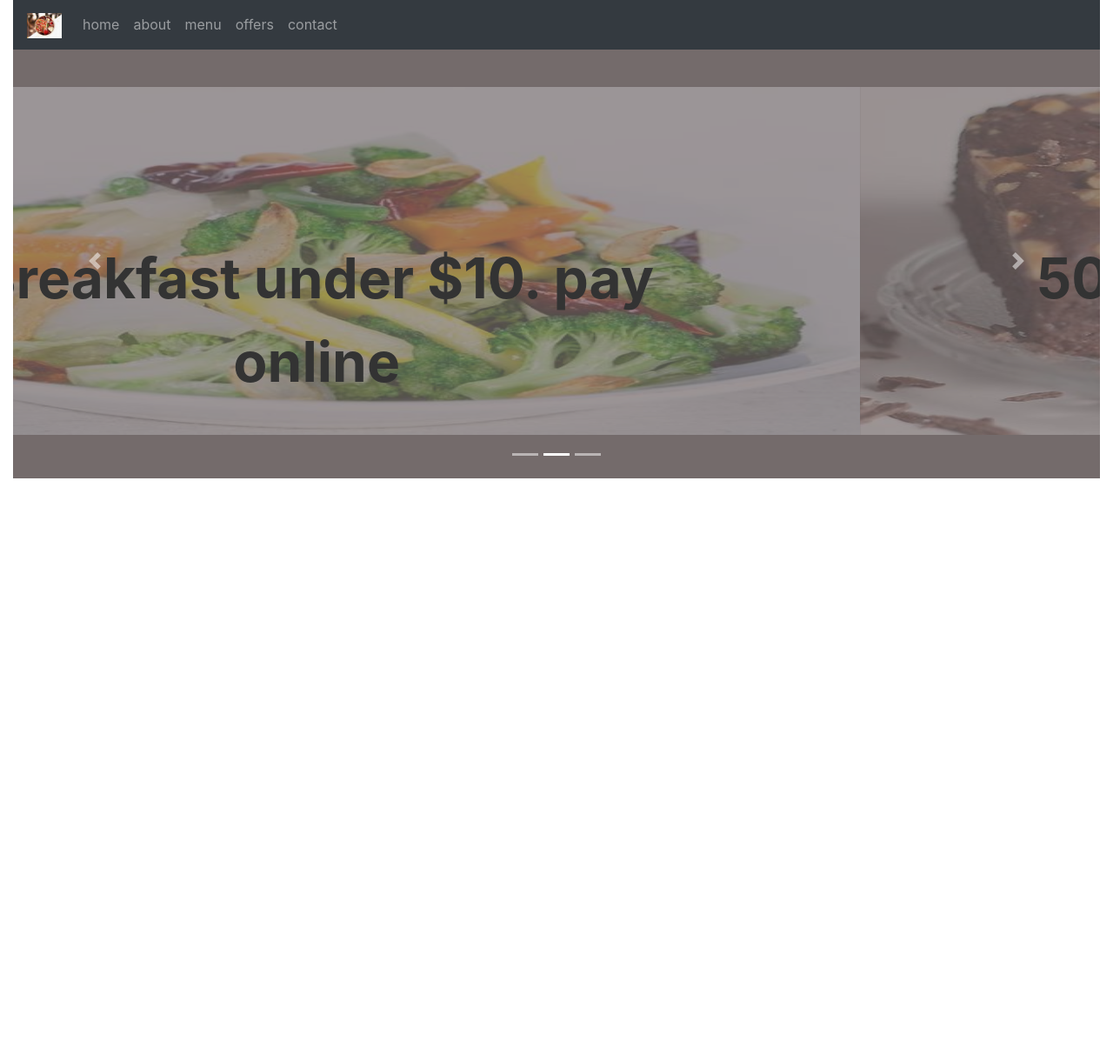
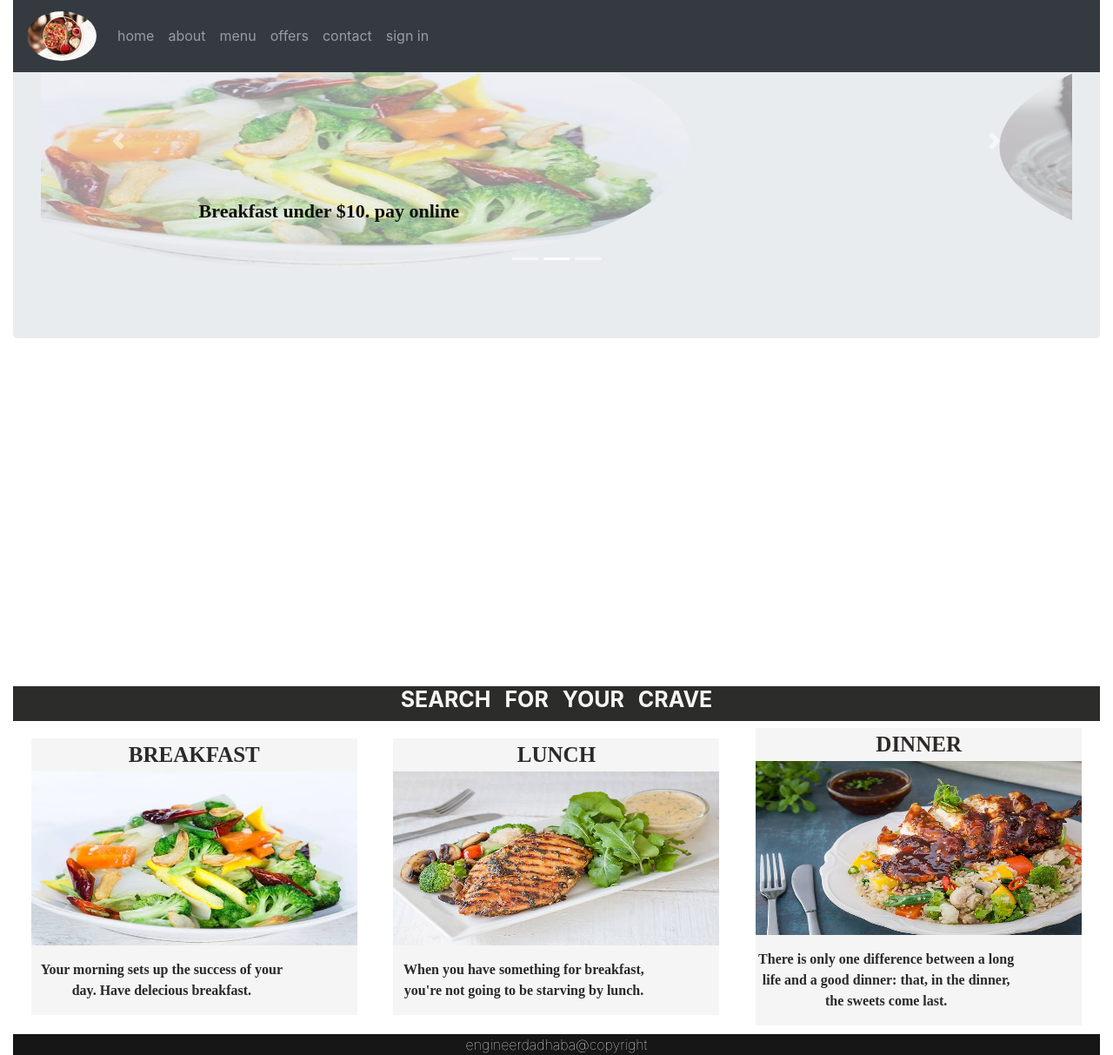
Before and after one commit to madhuprya/bootstrap, a plain HTML site: page index.html in a window 1280 px wide. Shown: the whole page at 87% size. Before the commit the page ends 800 px from the top, so only its background shows below. Drawn offline with nearby package versions, Linux system fonts and the light colour scheme.

Commit message:
bootstrap page

```diff
--- a/css/bootstyle.css
+++ b/css/bootstyle.css
@@ -4,22 +4,101 @@ header.container-fluid {
     max-width: 100%;
 }
 .carousel-inner img {
-    width: 100%;
-    height: 400px;
-    margin-top: 50px;
-    opacity: 0.3;
+    width: 70%;
+    height: 280px;
+    margin-top: 30px;
+    opacity: 0.4;
 }
 .carousel{
+
     max-width:100%;
-    height: 500px;
-    margin-top: 50px;
-    background-color:rgb(116, 107, 107);
+    height: auto;
+    margin-top: -65px;
+
+}
+.carousel-control-prev , .carousel-control-next{
+    margin:auto;
 }
 .carousel-caption{
-    color: #333;
-    font-size: 4em;
+    color: rgb(15, 15, 14);
+    text-align: center;
     font-weight: bold;
-    padding: 0;
+    font-family: 'Arizonia';
+    font-size: 22px;
+    line-height: 20px;
+  }
+
+.jumbotron{
+    height: auto;;
+    width: 100%;
+
+}
+.responsive{
+    width:50%;
+    height: 200px
+ }
+ .category
+{
+    width:100%;
+    background-color: white;
+    height:400px;
+    margin-top: 400px;
+}
+.flex-container
+{
+    display:flex;
+    margin:auto;
+}
+.flex-container p{
+    display:flex;
+    direction:row-reverse;
+}
+.category div{
+    width:30%;
+    height:80%;
+    background-color:whitesmoke;
+    margin:auto;
+}
+.category img{
+    margin-left:0;
+    width:100%;
+}
+.category dd{
+    width: 80%;
     text-align: center;
-    margin-top: -350px;
+    color:rgb(43, 41, 41);
+    font-size:100%;
+    font-family: 'Times New Roman', Times, serif;
+    font-weight: bolder;
 }
+.lunch , .bft , .dinner {
+    font-family: 'Times New Roman', Times, serif;
+    color:rgb(44, 41, 40);
+
+    font-weight: bold;
+    text-align: center;
+    font-size: 25px;
+
+}
+h3,h4{
+    text-align:center;
+    background-color: rgb(44, 44, 43);
+    color: rgb(248, 245, 245);
+    font-size: 25px;
+    font-weight: bolder;
+    height:40px;
+    word-spacing: 10px;
+
+
+ }
+footer{
+    height: auto;
+    width: 100%;
+    background-color: rgb(22, 22, 22);
+    color: white;
+    font-weight: 100;
+}
+
+@media screen and (min-width:700px){
+
+}
--- a/index.html
+++ b/index.html
@@ -11,6 +11,8 @@
          <!--google fonts-->
          <link href="https://fonts.googleapis.com/css?family=Indie+Flower" rel="stylesheet">
          <link href="https://fonts.googleapis.com/css?family=Dosis" rel="stylesheet">
+         <link rel="stylesheet" type="text/css" media="screen" href="css/style.css" />
+
          <!--social links-->
       <!--  <link rel="stylesheet" href="https://maxcdn.bootstrapcdn.com/bootstrap/4.0.0/css/bootstrap.min.css" integrity="sha384-Gn5384xqQ1aoWXA+058RXPxPg6fy4IWvTNh0E263XmFcJlSAwiGgFAW/dAiS6JXm" crossorigin="anonymous">
        -->
@@ -24,21 +26,31 @@
 
     <body class="container-fluid">
         <header class="container-fluid fixed-top">
-            <nav class="navbar navbar-expand-sm bg-dark navbar-dark ">
-                <a class="navbar-brand" href="#">
-                    <img src="image/logo.png" alt="logo" style="width:40px;">
+
+
+            <nav class="navbar navbar-expand-sm bg-dark navbar-dark">
+                    <button class="navbar-toggler" type="button" data-toggle="collapse" data-target="#collapsibleNavbar">
+                            <span class="navbar-toggler-icon"></span>
+                    </button>
+                    <a class="navbar-brand"  href="#">
+                            <img src="image/logo.png" class="rounded-circle" alt="logo" style="width:80px;">
                     </a>
+                <div class="collapse navbar-collapse" id="collapsibleNavbar">
                 <ul class="navbar-nav">
                     <li class="nav-item"><a class="nav-link" href="#">home</a></li>
                     <li class="nav-item"><a class="nav-link" href="#">about</a></li>
                     <li class="nav-item"><a class="nav-link" href="#">menu</a></li>
-                    <li class="nav-item"><a class="nav-link" href="#">offers</a></li>
+                    <li class="nav-item"><a class="nav-link " href="#">offers</a></li>
                     <li class="nav-item"><a class="nav-link" href="#">contact</a></li>
                 </ul>
+                <ul class="navbar-nav">
+                    <li class="nav-item"><a class="nav-link" href="#">sign in</a></li>
+                </ul>
+                </div>
             </nav>
         </header>
-
-        <main id="offers" class="carousel slide" data-ride="carousel">
+        <div class="jumbotron text-center" style="margin-bottom:0">
+            <main id="offers" class="carousel slide justify-content-center " data-ride="carousel">
 
                     <ul class="carousel-indicators">
                         <li data-target="#offers" data-slide-to="0" class="active"></li>
@@ -48,19 +60,19 @@
 
                     <div class="carousel-inner">
                         <figure class="carousel-item active">
-                    <img src="image/bft.jpg" alt="bft" class="responsive">
+                        <img src="image/bft.jpg" alt="bft" class="rounded-circle responsive">
                         <figcaption class="carousel-caption">
-                    <p>Breakfast under $10. pay online</p>
+                        <p >Breakfast under $10. pay online</p>
                         </figcaption>
                         </figure>
                         <figure class="carousel-item">
-                    <img src="image/chocowalnut.jpg" alt="chocowalnut" class="responsive">
+                        <img src="image/chocowalnut.jpg" alt="chocowalnut" class=" rounded-circle responsive">
                         <figcaption class="carousel-caption">
-                        <p>50% discount on desert on paytm</p>
+                            <p >50% discount on desert on paytm</p>
                         </figcaption>
                         </figure>
                         <figure class="carousel-item">
-                    <img src="image/lunch.jpg" alt="lunch" class="responsive">
+                        <img src="image/lunch.jpg" alt="lunch" class="rounded-circle responsive">
                         <figcaption class="carousel-caption">
                             <p>order dinner online and get upto 30% cashback</p>
                         </figcaption>
@@ -74,6 +86,57 @@
                         <span class="carousel-control-next-icon"></span>
                     </a>
             </main>
+        </div>
+
+
+            </section>
+            <section id="category" class="category ">
+                <h4>
+                    SEARCH FOR YOUR CRAVE
+                </h4>
+                <dl class="d-inline-flex justify-content-between">
+                    <div>
+                        <dt class="bft">BREAKFAST
+                        </dt>
+                        <p>
+                            <img src="image/bft.jpg" alt="BREAKFAST" class="responsive">
+
+                            <dd>Your morning sets up the success of your day.
+                                Have delecious breakfast.
+
+                            </dd>
+                       </p>
+                      </div>
+                      <div>
+
+                        <dt class="lunch">LUNCH
+                        </dt>
+                        <p>
+                            <img src="image/lunch.jpg" class="responsive">
+                            <dd>
+                                    When you have something for breakfast, you're not going to be starving by lunch.
+                            </dd>
+                        </p>
+                    </div>
+                    <div>
+
+                        <dt class="dinner">DINNER
+                        </dt>
+                        <p>
+                            <img src="image/dinner.jpg"class="responsive">
+                            <dd>
+                                    There is only one difference between a long life and a good dinner:
+                                    that, in the dinner, the sweets come last.
+
+                            </dd>
+                    </p>
+                    </div>
+                </dl>
+            </section>
+            <section></section>
+            <footer class="footer text-center ">
+                    <span>engineerdadhaba@copyright</span>
+            </footer>
 
 
     </body>
```
Lines whose indentation alone changed are shown as unchanged.
